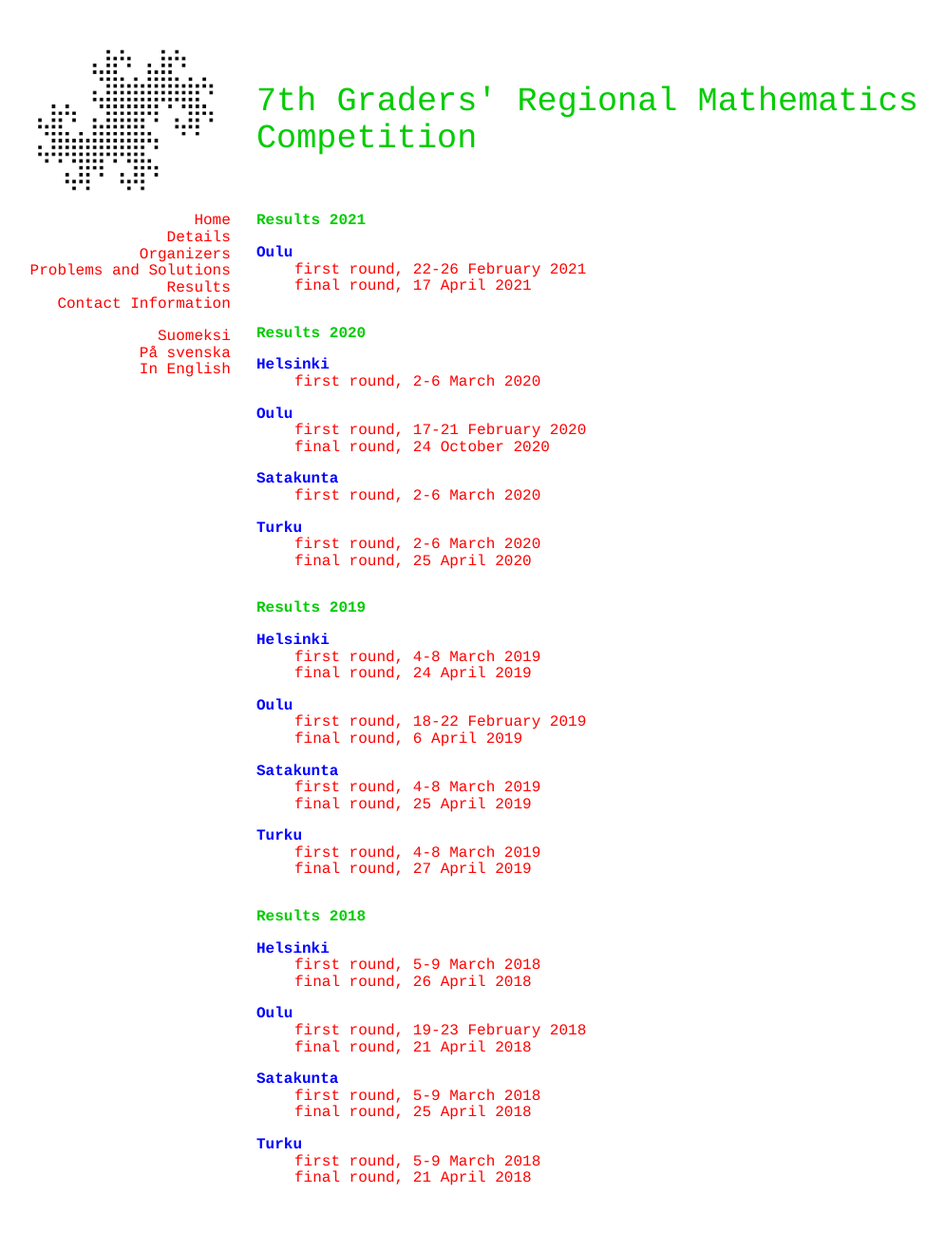
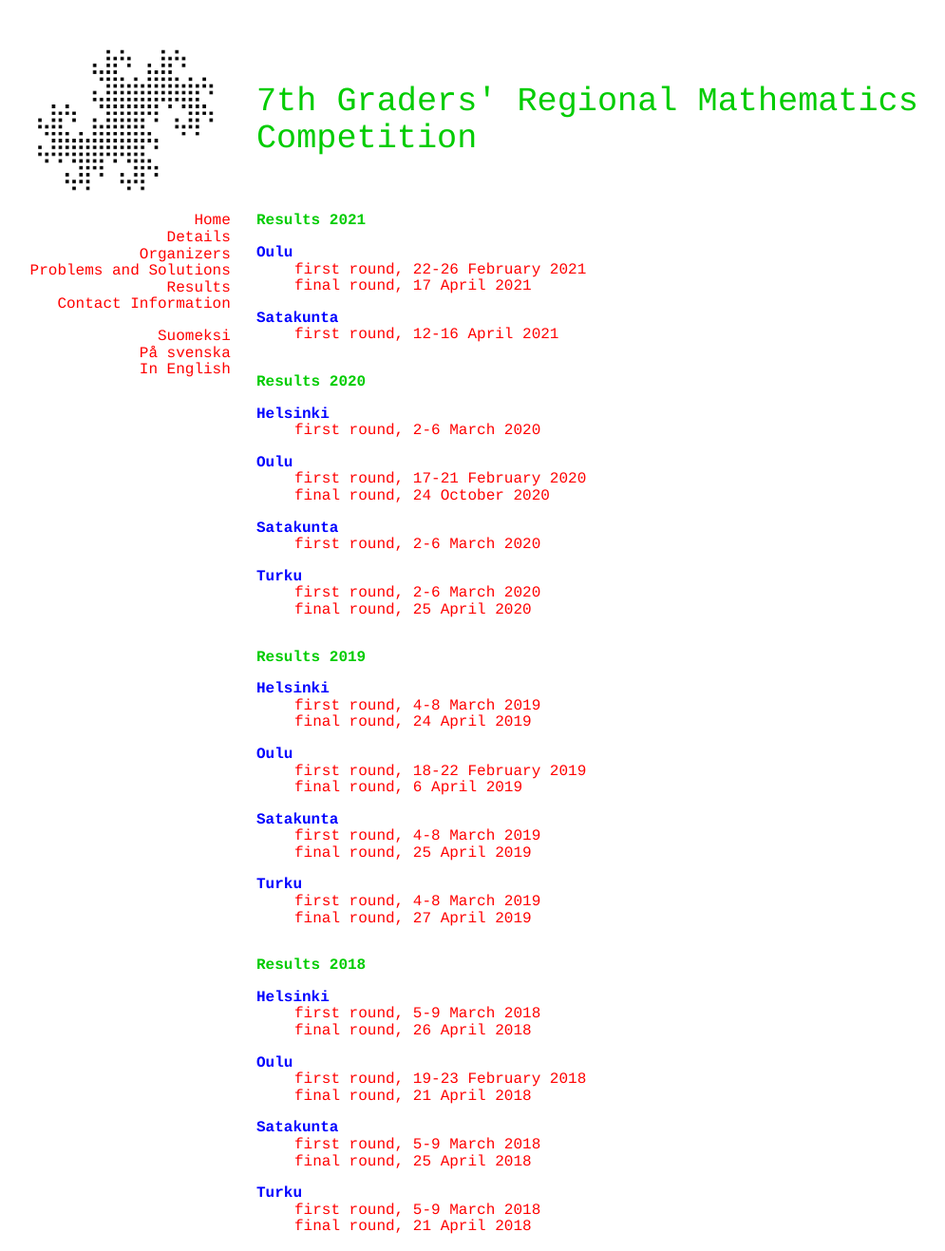
Before and after one commit to matematiikkakilpailut/matematiikkakilpailut.github.io, a Jekyll site: the page built from seiskat/en/results.html, in a window 1280 px wide. Shown: the whole page at 95% size, without its empty margins (50-1045 px from the left). Built offline with Jekyll 4.4.1, drawn with Linux system fonts in a browser that asks for light colours; before the commit the page ends 1266 px from its top, so only the background shows below that.

Commit message:
Update results.html
Satakunnan alkukisan tulokset

```diff
--- a/seiskat/en/results.html
+++ b/seiskat/en/results.html
@@ -8,6 +8,8 @@
    <dt>Oulu</dt>
    <dd><a href="2021/o_tulokset.pdf">first round, 22-26 February 2021</a></dd>
    <dd><a href="2021/o_f_tulokset.pdf">final round, 17 April 2021</a></dd>
+   <dt>Satakunta</dt>
+  <dd><a href="2021/s_tulokset.pdf">first round, 12-16 April 2021</a></dd>
 </dl>
 
 <h2 id="results-2020">Results 2020</h2>
```
